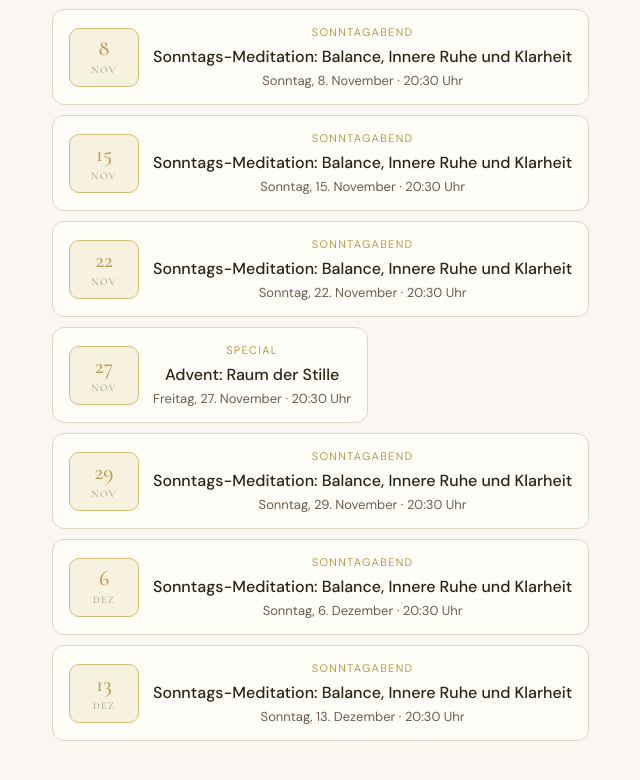
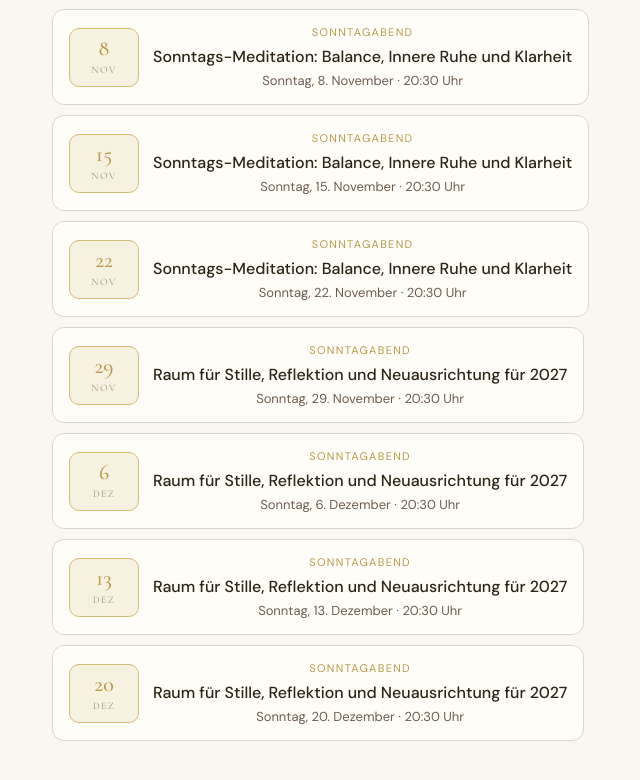
Before and after one commit to enkrateiaai/kyt_seo, a Next.js app: page /programm in a window 1280 px wide. Shown: the part 1814-2594 px from the top of the page, without its empty margins (98-738 px from the left). Built offline with nearby package versions, Linux system fonts and the light colour scheme; no server answers.

Commit message:
fix(programm): 27.11. kein Termin, ab 27.11. neue Sonntagabend-Titel (Raum fuer Stille, Reflektion, Neuausrichtung 2027)

```diff
--- a/app/programm/ProgrammContent.tsx
+++ b/app/programm/ProgrammContent.tsx
@@ -24,8 +24,7 @@ const EVENTS: EventItem[] = [
   { id: 'so-2026-10-11', date: '2026-10-11', time: '20:30', title: 'Sonntags-Meditation: Das Feld halten', description: 'Geführte Meditation am Sonntagabend. Wir halten das Magnetfeld in Stille und lassen es sich weiten.', category: 'sonntag' },
   { id: 'so-2026-10-18', date: '2026-10-18', time: '20:30', title: 'Sonntags-Meditation: Vertiefung', description: 'Geführte Meditation am Sonntagabend. Wir vertiefen die Verbindung von Herz, Lungen und Aura.', category: 'sonntag' },
   { id: 'so-2026-10-25', date: '2026-10-25', time: '20:30', title: 'Sonntags-Meditation: Ankommen — die neue Aura', description: 'Geführte Meditation am Sonntagabend. Wir integrieren alles und feiern die neue Aura.', category: 'sonntag' },
-  // Advent-Sondertermine (Catherine 2026-11-25)
-  { id: 'sp-2026-11-27', date: '2026-11-27', time: '20:30', title: 'Advent: Raum der Stille', description: 'In der Stille entsteht das Neue.', category: 'special' },
+  // Sondertermine (Catherine 2026-11-25)
   { id: 'sp-2026-12-24', date: '2026-12-24', time: '20:30', title: 'Heilig-Abend-Special: Verbundenheit und Herzöffnung', description: 'Ein besonderer Abend für Verbundenheit und Herzöffnung.', category: 'special' },
   { id: 'sp-2026-12-31', date: '2026-12-31', time: '20:30', title: 'Sylvester-Special: Loslassen und Neuausrichtung', description: 'Silvester-Special zum Loslassen und zur Neuausrichtung.', category: 'special' },
 ]
@@ -38,6 +37,14 @@ const SUNDAY_MEDITATION_TITLE = 'Sonntags-Meditation: Balance, Innere Ruhe und K
 const SUNDAY_MEDITATION_DESCRIPTION =
   'Gefuehrte Meditation am Sonntagabend um 20:30 Uhr fuer Balance, innere Ruhe und Klarheit. Wir kommen zur Ruhe, sammeln uns im Feld und lassen die Woche still ausklingen.'
 const SUNDAY_MEDITATION_TIME = '20:30'
+
+// Ab dem 27.11.2026 bekommen die Sonntagabende einen eigenen Titel
+// (Catherine 2026-11-25): Raum fuer Stille, Reflektion und Neuausrichtung
+// fuer 2027. Ab da ersetzt dieser Titel den generischen Sonntagsthemen-Titel.
+const SUNDAY_NEW_TITLE_FROM_ISO = '2026-11-27'
+const SUNDAY_NEW_TITLE = 'Raum für Stille, Reflektion und Neuausrichtung für 2027'
+const SUNDAY_NEW_DESCRIPTION =
+  'Sonntagabend um 20:30 Uhr: Raum für Stille, Reflektion und Neuausrichtung für 2027. In der Stille entsteht das Neue.'
 
 /**
  * Baut alle Sonntags-Meditationen fuer ein Zeitfenster (Standard: 12 Monate
@@ -55,12 +62,15 @@ function buildSundayMeditations(
   while (cursor <= end) {
     if (cursor.getDay() === 0) {
       const iso = toISODate(cursor)
+      // Ab dem 27.11.2026 gibt es den neuen Sonntagabend-Titel
+      // (Catherine 2026-11-25) statt des generischen Themen-Titels.
+      const isNewSeason = iso >= SUNDAY_NEW_TITLE_FROM_ISO
       out.push({
         id: `so-auto-${iso}`,
         date: iso,
         time: SUNDAY_MEDITATION_TIME,
-        title: SUNDAY_MEDITATION_TITLE,
-        description: SUNDAY_MEDITATION_DESCRIPTION,
+        title: isNewSeason ? SUNDAY_NEW_TITLE : SUNDAY_MEDITATION_TITLE,
+        description: isNewSeason ? SUNDAY_NEW_DESCRIPTION : SUNDAY_MEDITATION_DESCRIPTION,
         category: 'sonntag',
       })
     }
```
